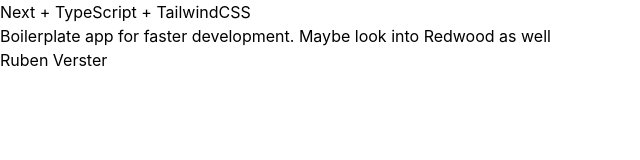
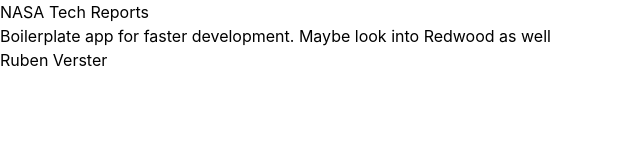
Before and after one commit to RubenVerster/1_Hour_Timesave, a Next.js app: page / in a window 1280 px wide. Shown: the top 160 px of the page, without its empty margins (0-640 px from the left). Built offline with nearby package versions, Linux system fonts and the light colour scheme.

Commit message:
name changed

```diff
--- a/pages/index.tsx
+++ b/pages/index.tsx
@@ -5,13 +5,13 @@
   return (
     <div>
       <Head>
-        <title>Boilerplate App</title>
+        <title>NASA Tech Reports</title>
         <meta name='description' content='A boilerplate app' />
         <link rel='icon' href='/favicon.ico' />
       </Head>
 
       <main>
-        <h1>Next + TypeScript + TailwindCSS</h1>
+        <h1>NASA Tech Reports</h1>
 
         <div>Boilerplate app for faster development. Maybe look into Redwood as well</div>
       </main>
```
